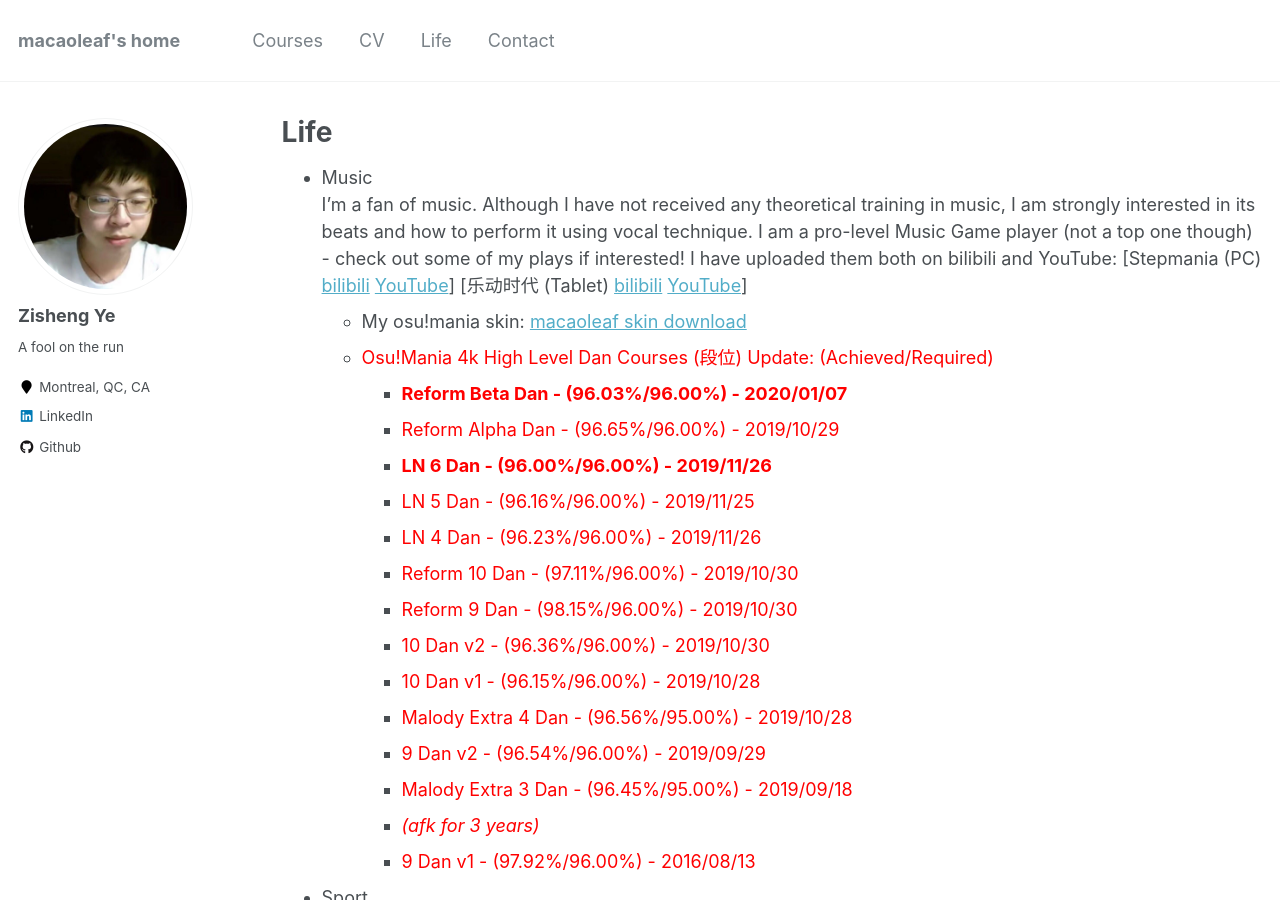
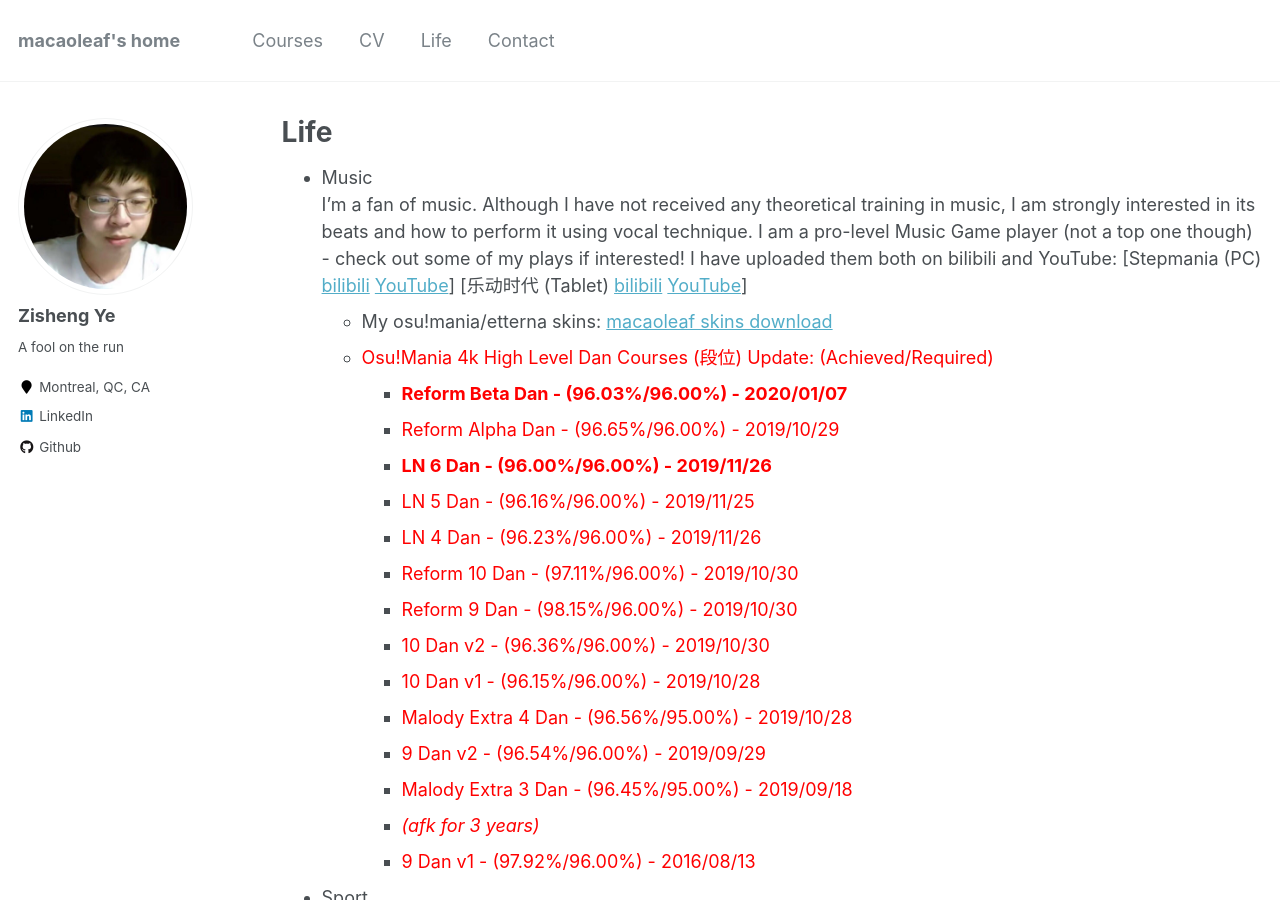
Before and after one commit to macaoleaf/macaoleaf.github.io, a Jekyll site: the page built from _pages/Life.md, in a window 1280 px wide and 900 px high. Built offline with Jekyll 4.4.1, drawn with Linux system fonts in a browser that asks for light colours.

Commit message:
change description

```diff
--- a/_pages/Life.md
+++ b/_pages/Life.md
@@ -6,7 +6,7 @@ author_profile: true
 ---
 - Music
 I'm a fan of music. Although I have not received any theoretical training in music, I am strongly interested in its beats and how to perform it using vocal technique. I am a pro-level Music Game player (not a top one though) - check out some of my plays if interested! I have uploaded them both on bilibili and YouTube: [Stepmania (PC) [bilibili](https://www.bilibili.com/video/av67422894/) [YouTube](https://www.youtube.com/watch?v=7mtCqDasRP4&t=332s)] [乐动时代 (Tablet) [bilibili](https://www.bilibili.com/video/av67417951/) [YouTube](https://www.youtube.com/watch?v=ozFUyi3ZzOI)]
-  - My osu!mania skin: [macaoleaf skin download](/files/macaoleaf_skins_20200428.zip)
+  - My osu!mania/etterna skins: [macaoleaf skins download](/files/macaoleaf_skins_20200428.zip)
   - <font color="red">Osu!Mania 4k High Level Dan Courses (段位) Update: (Achieved/Required)</font>
     - **<font color="red">Reform Beta Dan - (96.03%/96.00%) - 2020/01/07</font>**
     - <font color="red">Reform Alpha Dan - (96.65%/96.00%) - 2019/10/29</font>
```
